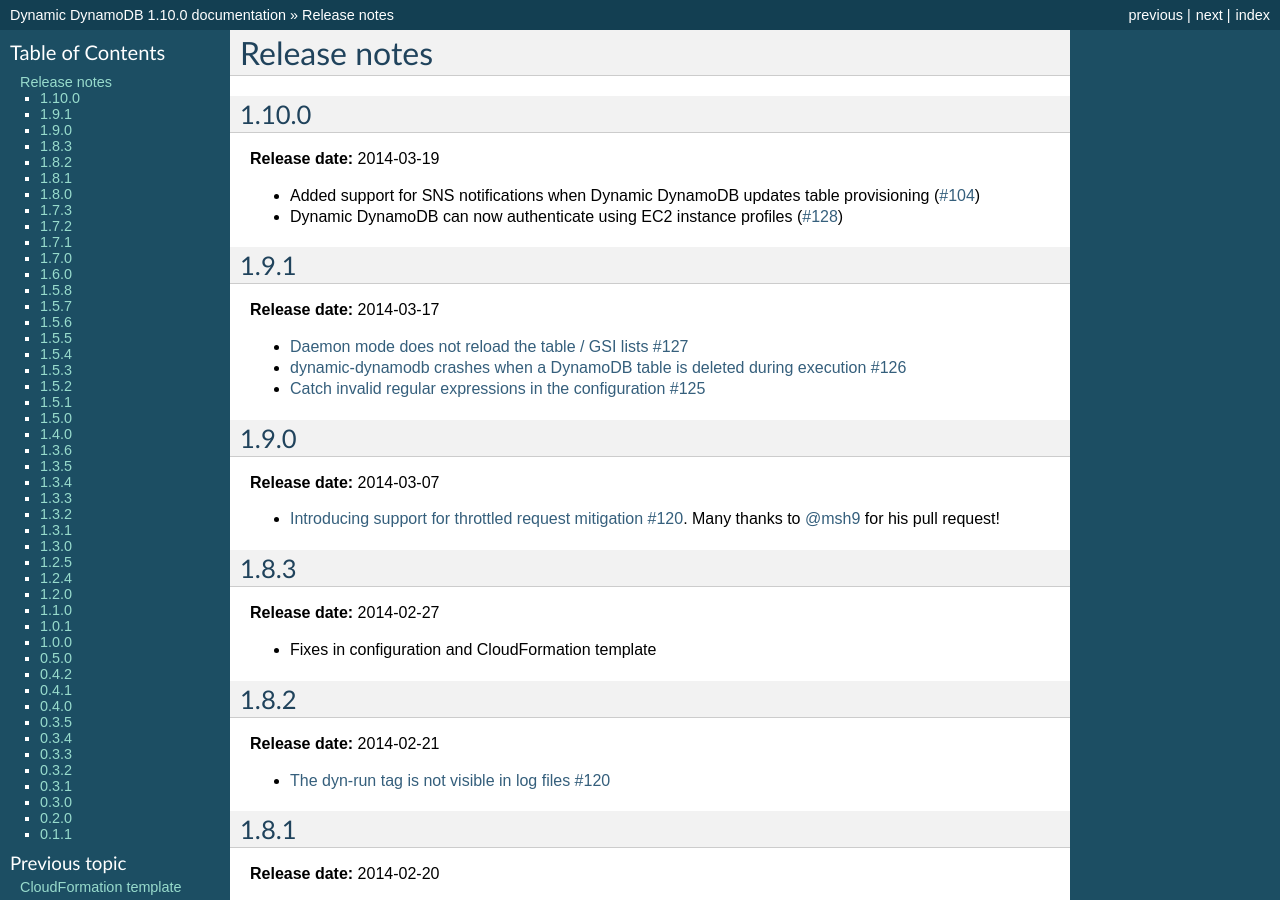
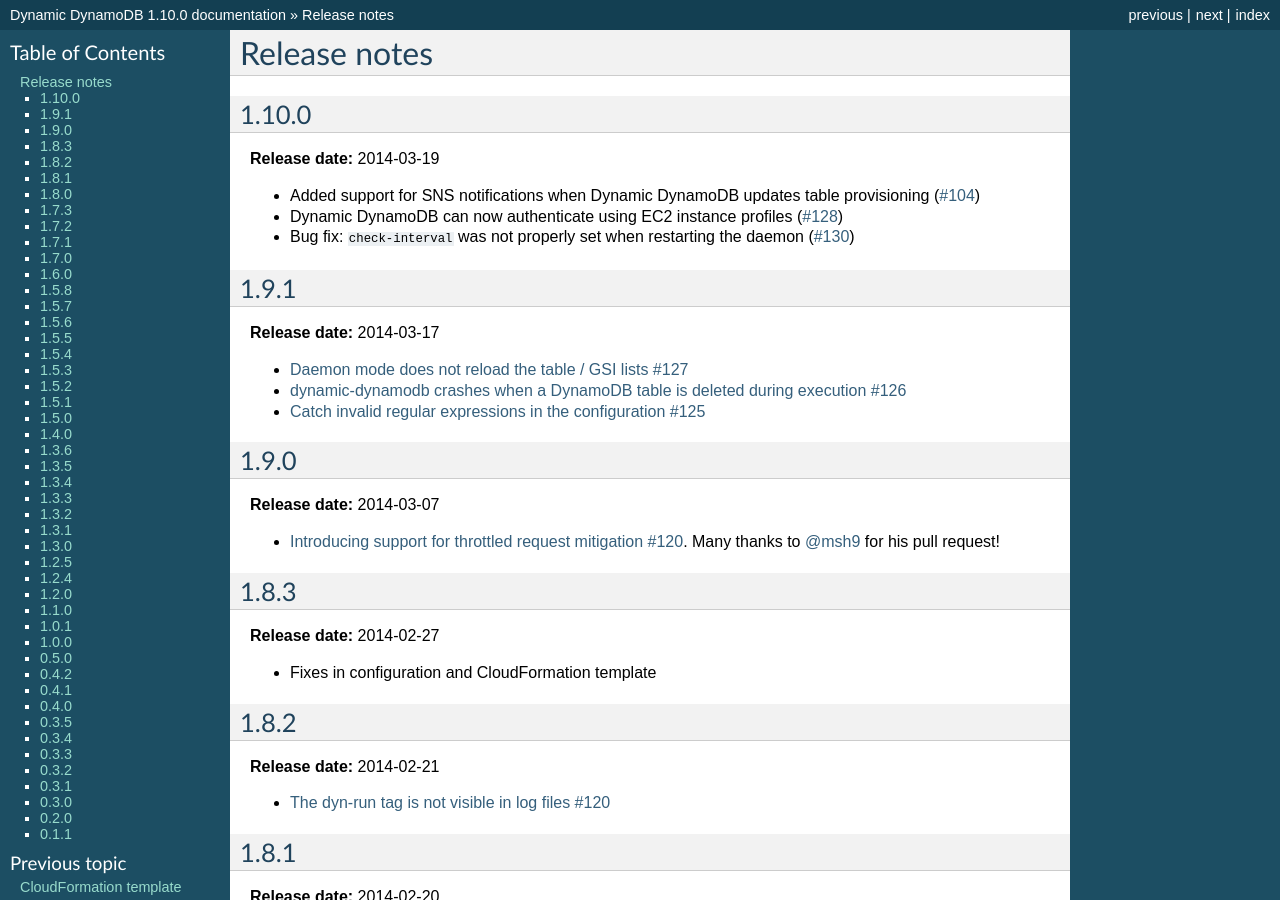
Before and after one commit to sebdah/dynamic-dynamodb, a Sphinx documentation site: the page built from docs/release_notes.rst, in a window 1280 px wide and 900 px high. Built offline with Sphinx 7.4.7, drawn with Linux system fonts in a browser that asks for light colours.

Commit message:
Added release notes for #130

```diff
--- a/docs/release_notes.rst
+++ b/docs/release_notes.rst
@@ -8,6 +8,7 @@
 
 - Added support for SNS notifications when Dynamic DynamoDB updates table provisioning (`#104 <https://github.com/sebdah/dynamic-dynamodb/issues/104>`__)
 - Dynamic DynamoDB can now authenticate using EC2 instance profiles (`#128 <https://github.com/sebdah/dynamic-dynamodb/issues/128>`__)
+- Bug fix: ``check-interval`` was not properly set when restarting the daemon (`#130 <https://github.com/sebdah/dynamic-dynamodb/issues/130>`__)
 
 1.9.1
 -----
```
